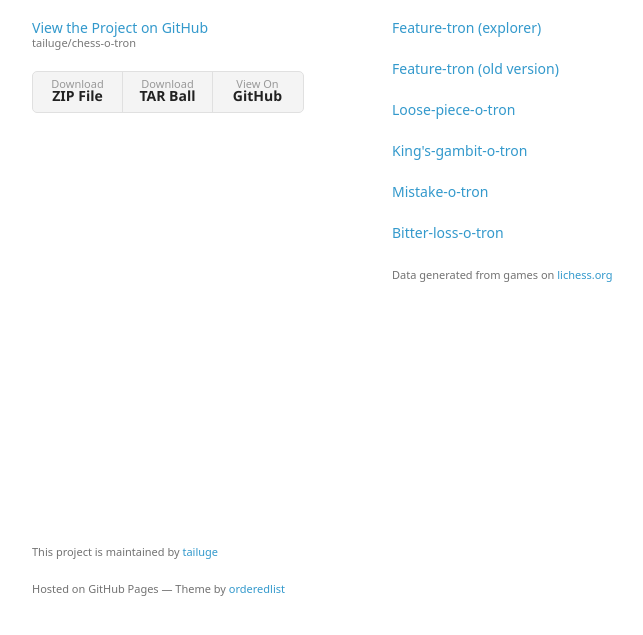
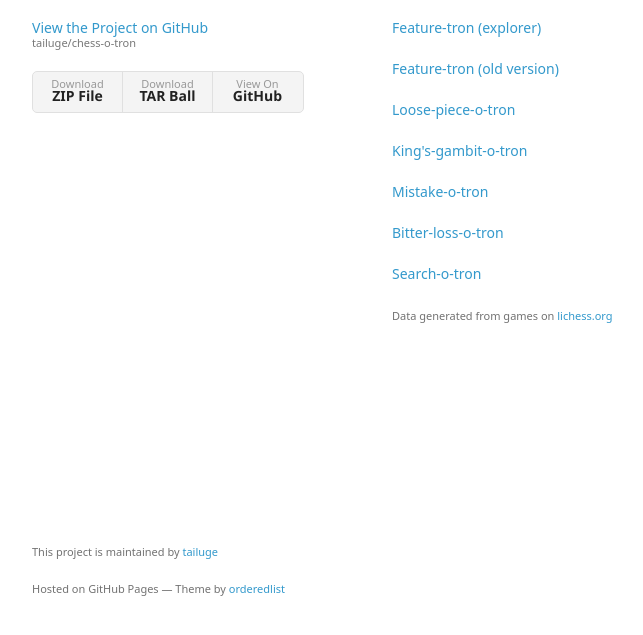
Before and after one commit to tailuge/chess-o-tron, a plain HTML site: page index.html in a window 1280 px wide. Shown: the part 133-768 px from the top of the page, without its empty margins (178-821 px from the left). Drawn offline with Linux system fonts and the light colour scheme; a web font is replaced by a local one.

Commit message:
Update index.html

```diff
--- a/index.html
+++ b/index.html
@@ -57,6 +57,7 @@
       <p><a href="https://jsfiddle.net/tailuge/24ooeww3/show/">King's-gambit-o-tron</a></p>
       <p><a href="https://jsfiddle.net/tailuge/z7qqgt5k/show/">Mistake-o-tron</a></p>
       <p><a href="https://jsfiddle.net/tailuge/xk911r53/show/">Bitter-loss-o-tron</a></p>
+      <p><a href="https://jsfiddle.net/tailuge/7xpjkp7p/show/">Search-o-tron</a></p>
 
       <p><small>Data generated from games on <a href="https://lichess.org/">lichess.org</a><small></p>
 
```
